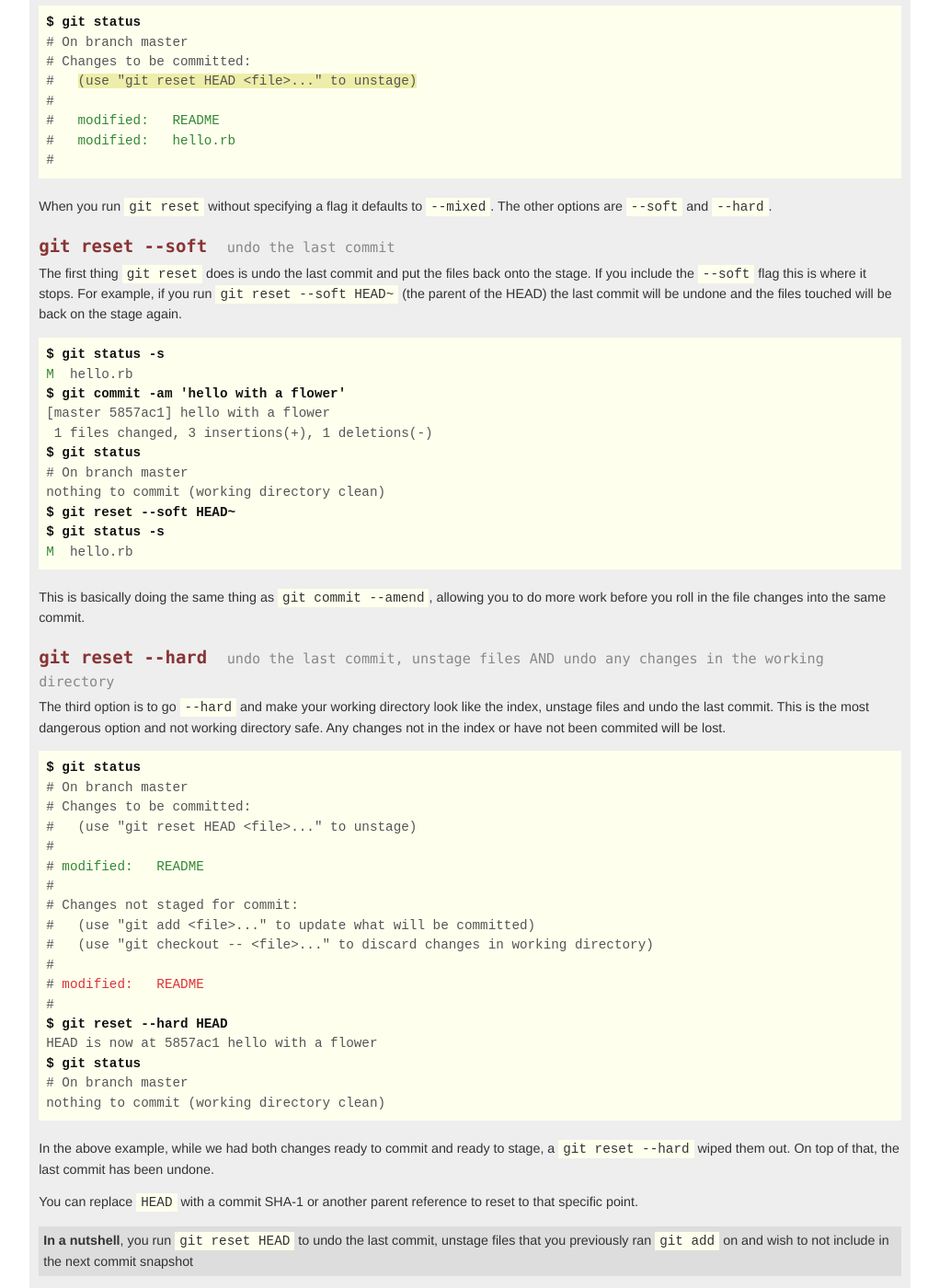
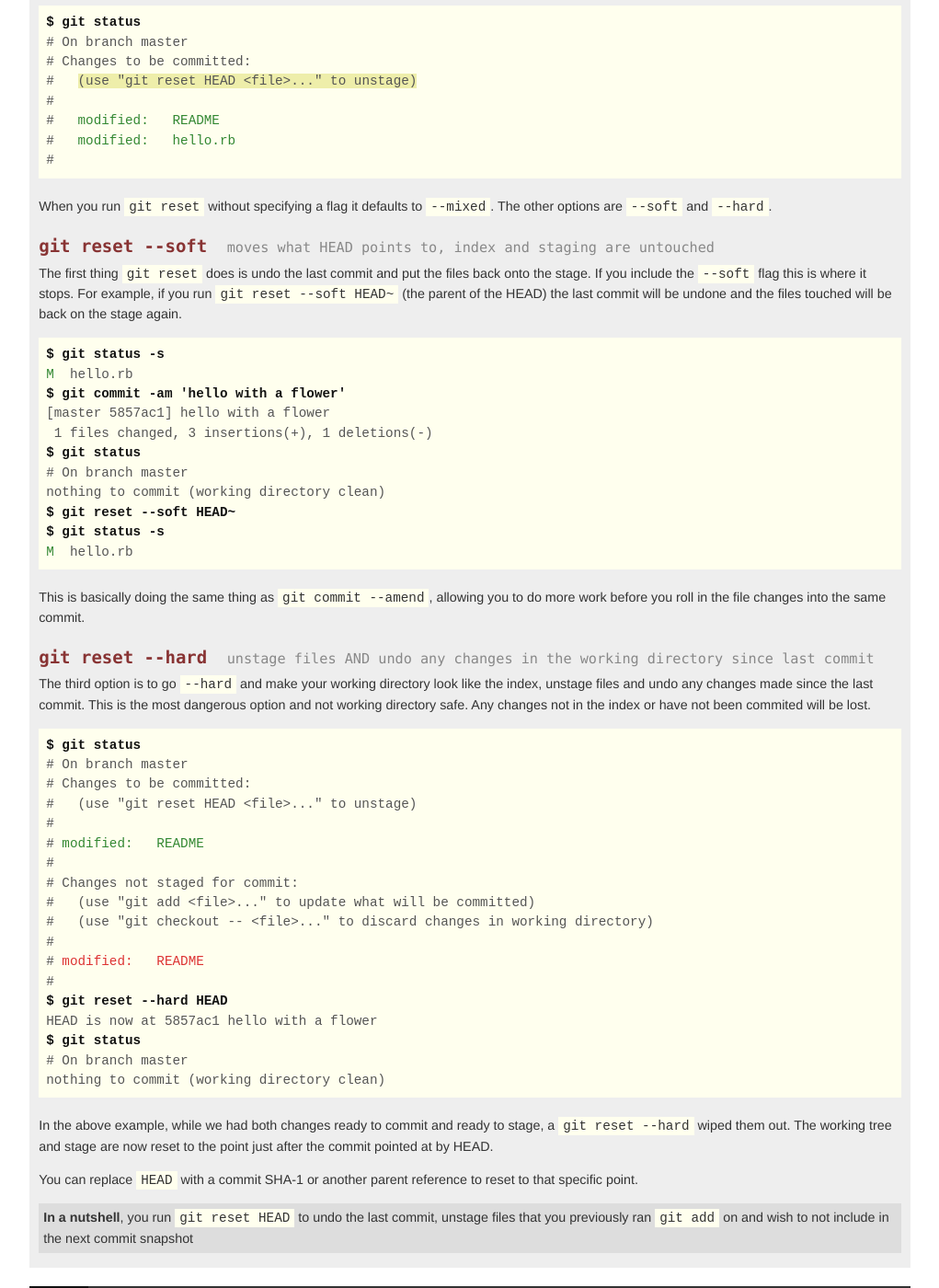
Before and after one commit to git/git-reference, a Jekyll site: the page built from basic/index.html, in a window 1280 px wide and 1400 px high, scrolled down 8857 px. Shown: the whole window at 92% size, without its empty margins (227-1248 px from the left). Built offline with Jekyll 4.4.1, drawn with Linux system fonts in a browser that asks for light colours; nearby versions of some CDN libraries; library files that are not in the unit come from our copies; some of the changed text lies outside the part shown.

Commit message:
git reset does not affect commit, but changes index, stage to them
Clear up what happens when you run `git reset` in that it does
not affect the commit, or allow to change it per se, but that it
affects what is sitting in the index and staging as pointed to
by the commit or HEAD pointer mentioned.

Fixes #63

```diff
--- a/basic/index.html
+++ b/basic/index.html
@@ -612,7 +612,7 @@ Further paragraphs come after blank lines.
 
     <h4>
       git reset HEAD
-      <small>undo the last commit and unstage the files</small>
+      <small>unstage files from index and reset pointer to HEAD</small>
     </h4>
 
     <p>First, you can use it to unstage something that has been
@@ -691,7 +691,7 @@ M hello.rb
 
     <h4>
       git reset --soft
-      <small>undo the last commit</small>
+      <small>moves what HEAD points to, index and staging are untouched</small>
     </h4>
 
     <p>The first thing <code>git reset</code> does is undo the last
@@ -721,11 +721,12 @@ nothing to commit (working directory clean)
 
     <h4>
       git reset --hard
-      <small>undo the last commit, unstage files AND undo any changes in the working directory</small>
+      <small>unstage files AND undo any changes in the working directory since last commit</small>
     </h4>
 
     <p>The third option is to go <code>--hard</code> and make your working
-       directory look like the index, unstage files and undo the last commit.
+       directory look like the index, unstage files and undo any changes made
+       since the last commit.
        This is the most dangerous option and not working directory safe. Any
        changes not in the index or have not been commited will be lost.</p>
 
@@ -752,7 +753,8 @@ nothing to commit (working directory clean)
 
     <p>In the above example, while we had both changes ready to commit and
        ready to stage, a <code>git reset --hard</code> wiped them out.
-       On top of that, the last commit has been undone.</p>
+       The working tree and stage are now reset to the point just after the
+       commit pointed at by HEAD.</p>
 
     <p>You can replace <code>HEAD</code> with a commit SHA-1 or another
     parent reference to reset to that specific point.</p>
```
